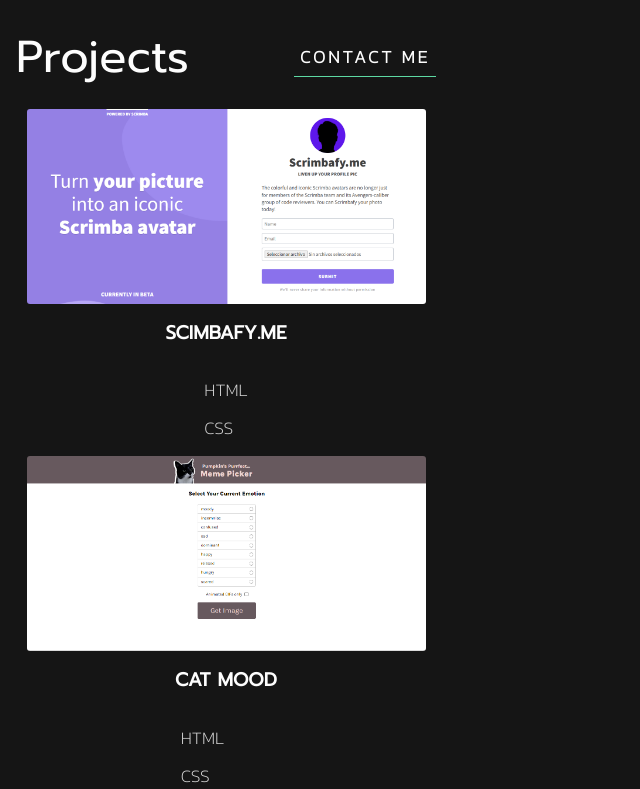
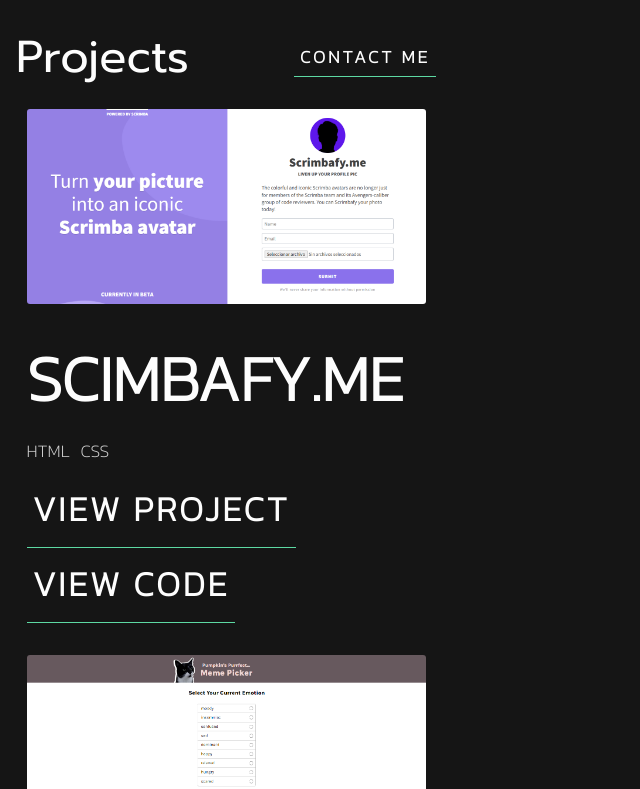
Before and after one commit to SantiagoWL/Portfolio, a plain HTML site: page index.html in a window 1280 px wide. Shown: the part 931-1720 px from the top of the page, without its empty margins (0-640 px from the left). Drawn offline with nearby package versions, Linux system fonts and the light colour scheme.

Commit message:
CSS Updated

```diff
--- a/index.css
+++ b/index.css
@@ -190,6 +190,41 @@
     border-radius: 3px;
 }
 
+.project-info {
+    display: flex;
+    flex-direction: column;
+    width: 95%;
+    margin-bottom: 2em;
+}
+
+h3 {
+    margin-top: 0.6em;
+    margin-bottom: 0.4em;
+    font-family: 'Kanit', sans-serif;
+    font-size: 5vw;
+
+}
+
+.tecs-section {
+    display: flex;
+    flex-direction: row;
+
+}
+
+.tecs-section p {
+    margin: 0;
+    padding: 0;
+    padding-right: 0.6em;
+}
+
+.procode-btns {
+    margin-top: 0.7em;
+}
+
+.procode-btns button {
+    font-size: 2.7vw;
+}
+
 
 @media (min-width: 420px) {
     header {
--- a/index.js
+++ b/index.js
@@ -40,6 +40,7 @@
 
         projectsFeed+=`
             <img src="${project.image}" class="project-img">
+            <section class="project-info">
                 <h3>${project.name}</h3>
                 <section class="tecs-section">
                     <!--Tecs used in the project-->
@@ -47,6 +48,9 @@
                 </section>
                 <section class="procode-btns">
                     <!--See code & project buttons-->
+                    <button class="contact-btn btn-animation">VIEW PROJECT</button>
+                    <button class="contact-btn btn-animation">VIEW CODE</button>
+                </section>
             </section>
         `
     })
```
Lines whose indentation alone changed are shown as unchanged.
